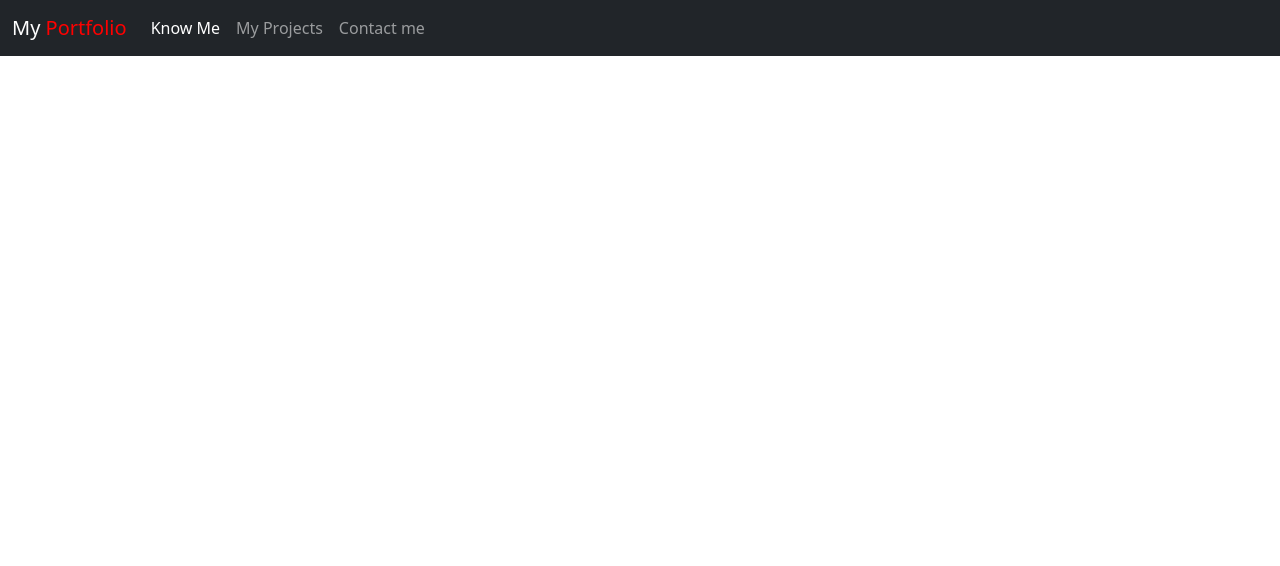
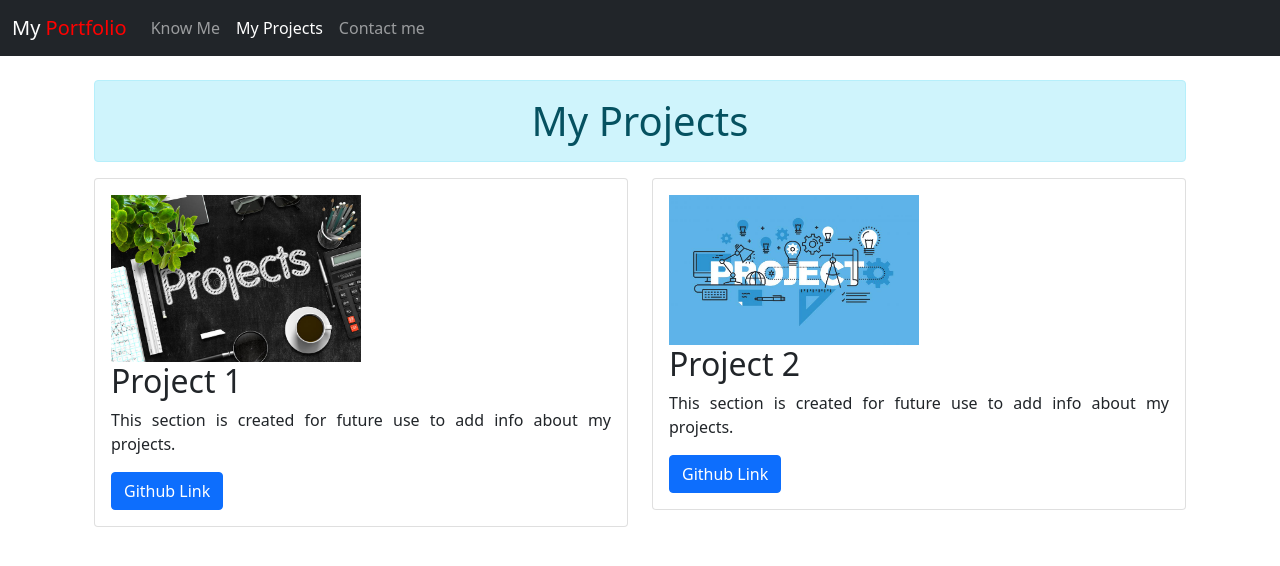
Before and after one commit to Aalamansari/My-portfolio, a plain HTML site: page project.html in a window 1280 px wide. Drawn offline with nearby package versions, Linux system fonts and the light colour scheme.

Commit message:
improved project.html

```diff
--- a/project.html
+++ b/project.html
@@ -20,10 +20,10 @@
           <div class="collapse navbar-collapse" id="navbarSupportedContent">
             <ul class="navbar-nav me-auto mb-2 mb-lg-0">
               <li class="nav-item">
-                <a class="nav-link active" aria-current="page" href="about.html">Know Me</a>
+                <a class="nav-link " aria-current="page" href="about.html">Know Me</a>
               </li>
               <li class="nav-item">
-                <a class="nav-link" href="project.html">My Projects</a>
+                <a class="nav-link active" href="project.html">My Projects</a>
               </li>
               <li class="nav-item">
                 <a class="nav-link" href="contactinfo.html">Contact me</a>
@@ -34,6 +34,34 @@
           </div>
         </div>
       </nav>
+       <div class="container p-4">
+         <h1 class="alert alert-info text-center">My Projects</h1>
+
+
+      <div class="row">
+        <div class="col-sm-6">
+          <div class="card">
+            <div class="card-body">
+              <img src="./img/img1.jpg" style="width: 50%;">
+              <h2 class="card-title">Project 1</h2>
+              <p class="card-text text-justify" style="text-align: justify;">
+             This section is created for future use to add info about my projects.  </p>
+              <a href="#" class="btn btn-primary">Github Link</a>
+            </div>
+          </div>
+        </div>
+        <div class="col-sm-6">
+          <div class="card">
+            <div class="card-body">
+              <img src="./img/img2.jpg" style="width: 50%;">
+              <h2 class="card-title">Project 2</h2>
+              <p class="card-text text-justify" style="text-align: justify;">
+             This section is created for future use to add info about my projects.  </p>
+              <a href="#" class="btn btn-primary">Github Link</a>
+            </div>
+          </div>
+        </div>
+      </div>
 
 
     <!-- Optional JavaScript; choose one of the two! -->
```
Also changed, not shown: img/img1.jpg (added), img/img2.jpg (added).
